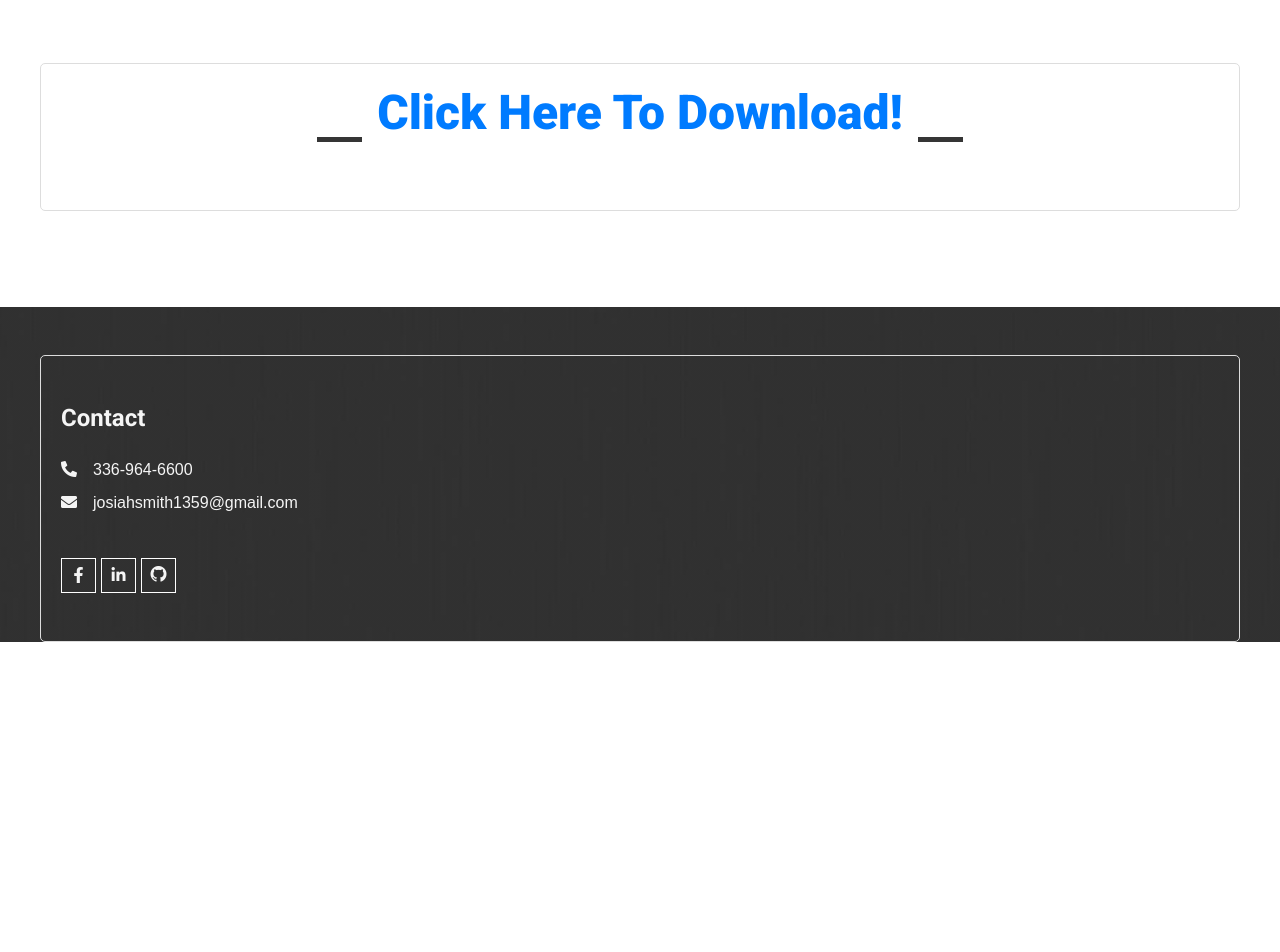
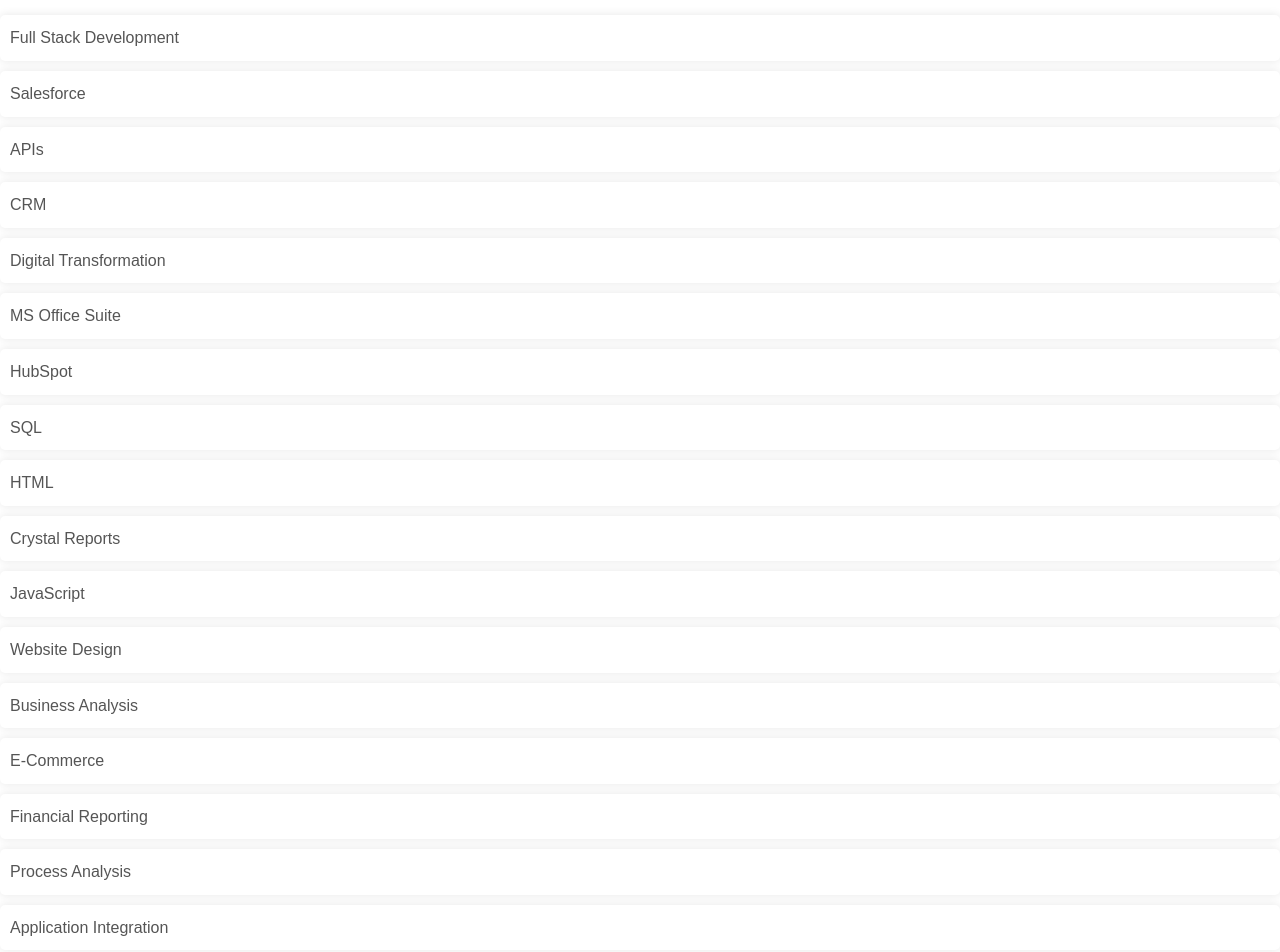
Before and after one commit to jssmith73/React-Portfolio, a React (Vite) app: page /Resume in a window 1280 px wide. Shown: the part 420-1372 px from the top of the page. Before the commit the page ends 1062 px from the top, so only its background shows below. Built offline with nearby package versions, Linux system fonts and the light colour scheme.

Commit message:
updated acceptance criteria changes

```diff
--- a/public/css/style.css
+++ b/public/css/style.css
@@ -110,8 +110,27 @@
     -moz-border-radius: 4px;
 }
 
+.prof {
+    list-style-type: none;
+    padding: 0;
+    margin: 0;
+}
+
+.prof-li {
+    margin: 10px 0;
+    padding: 10px;
+    background-color: #ffffff;
+    border-radius: 5px;
+    box-shadow: 0px 0px 10px 0px rgba(0, 0, 0, 0.1);
+    transition: background-color 0.3s ease;
+}
+
+li:hover {
+    background-color: #f0f0f0;
+  }
+
 @media (max-width: 991.98px) {
-    .navbar-light .navbar-nav .nav-link  {
+    .navbar-light .navbar-nav .nav-link {
         margin-right: 0;
         padding: 10px 0;
     }
@@ -256,7 +275,7 @@
     background-size: cover;
 }
 
-.breadcrumb-item + .breadcrumb-item::before {
+.breadcrumb-item+.breadcrumb-item::before {
     color: var(--light);
 }
 
@@ -301,19 +320,19 @@
         max-width: 100% !important;
     }
 
-    .about-text  {
+    .about-text {
         padding-right: calc(((100% - 960px) / 2) + .75rem);
     }
 }
 
 @media (min-width: 1200px) {
-    .about-text  {
+    .about-text {
         padding-right: calc(((100% - 1140px) / 2) + .75rem);
     }
 }
 
 @media (min-width: 1400px) {
-    .about-text  {
+    .about-text {
         padding-right: calc(((100% - 1320px) / 2) + .75rem);
     }
 }
@@ -335,19 +354,19 @@
         max-width: 100% !important;
     }
 
-    .feature-text  {
+    .feature-text {
         padding-left: calc(((100% - 960px) / 2) + .75rem);
     }
 }
 
 @media (min-width: 1200px) {
-    .feature-text  {
+    .feature-text {
         padding-left: calc(((100% - 1140px) / 2) + .75rem);
     }
 }
 
 @media (min-width: 1400px) {
-    .feature-text  {
+    .feature-text {
         padding-left: calc(((100% - 1320px) / 2) + .75rem);
     }
 }
@@ -411,19 +430,19 @@
         max-width: 100% !important;
     }
 
-    .quote-text  {
+    .quote-text {
         padding-right: calc(((100% - 960px) / 2) + .75rem);
     }
 }
 
 @media (min-width: 1200px) {
-    .quote-text  {
+    .quote-text {
         padding-right: calc(((100% - 1140px) / 2) + .75rem);
     }
 }
 
 @media (min-width: 1400px) {
-    .quote-text  {
+    .quote-text {
         padding-right: calc(((100% - 1320px) / 2) + .75rem);
     }
 }
@@ -489,6 +508,7 @@
 }
 
 @media (min-width: 768px) {
+
     .testimonial-carousel::before,
     .testimonial-carousel::after {
         width: 200px;
@@ -496,6 +516,7 @@
 }
 
 @media (min-width: 992px) {
+
     .testimonial-carousel::before,
     .testimonial-carousel::after {
         width: 300px;
@@ -550,19 +571,19 @@
         max-width: 100% !important;
     }
 
-    .contact-text  {
+    .contact-text {
         padding-left: calc(((100% - 960px) / 2) + .75rem);
     }
 }
 
 @media (min-width: 1200px) {
-    .contact-text  {
+    .contact-text {
         padding-left: calc(((100% - 1140px) / 2) + .75rem);
     }
 }
 
 @media (min-width: 1400px) {
-    .contact-text  {
+    .contact-text {
         padding-left: calc(((100% - 1320px) / 2) + .75rem);
     }
 }
--- a/src/pages/Contact.jsx
+++ b/src/pages/Contact.jsx
@@ -1,26 +1,60 @@
+import react, { useState } from 'react';
 import { validateEmail } from "../utils/helpers"
 
 const handleChange = (e) => {
-    if (e.target.name === 'email') {
-        const isValid = validateEmail(e.target.value);
-        if (!isValid) {
-            setErrorMessage('Your email is invalid.');
-    } else {
-        setErrorMessage('');
-    }
-       if(!e.target.value.length) {
-            setErrorMessage(`${e.target.name} is required.`);
-       } else {
-            setErrorMessage('');
-       }
-        if (!errorMessage) {
-            setFormState({ ...formState, [e.target.name]: e.target.value });
-            console.log('Handle Form', formState);
-        }
-    }
+    // if (e.target.name === 'email') {
+    //     const isValid = validateEmail(e.target.value);
+    //     if (!isValid) {
+    //         setErrorMessage('Your email is invalid.');
+    //     } else {
+    //         setErrorMessage('');
+    //     }
+    //     if (!e.target.value.length) {
+    //         setErrorMessage(`${e.target.name} is required.`);
+    //     } else {
+    //         setErrorMessage('');
+    //     }
+    //     if (!errorMessage) {
+    //         setFormState({ ...formState, [e.target.name]: e.target.value });
+    //         console.log('Handle Form', formState);
+    //     }
+    // }
+    setInputValue(e.target.value);
+
 };
 
-export default function Contact() {
+// const input = document.querySelector('form-control');
+
+// const handleName = () => {
+//     if (input.value='')
+//       alert('Please enter your name!');
+// };
+// const handleEmail = () => {
+//     if (input.value='')
+//     alert('Please enter your email!');
+// };
+// const handleMessage = () => {
+//     if (input.value='')
+//     alert('Please enter a message!');
+// };
+
+const FormWithErrorMessage = () => {
+    const [inputValue, setInputValue] = useState('');
+    const [showError, setShowError] = useState(false);
+
+    const handleMouseLeave = () => {
+        if (inputValue.trim() === '') {
+            setShowError(true);
+        } else {
+            setShowError(false);
+        }
+    };
+
+    const handleChange = (e) => {
+        setInputValue(e.target.value);
+    };
+
+    // function Contact() {
     return (
         <div className="container-fluid page-header py-5 mb-5">
             <div className="container py-5">
@@ -35,15 +69,22 @@
                                 <div className="section-title text-start">
                                     <h1 className="display-5 mb-4">Contact Me</h1>
                                 </div>
-                                <p className="mb-4">Please contact me via the form below and I will respond as soon as possible! <a href="https://htmlcodex.com/contact-form">Download Now</a>.</p>
-                                <form id="ajax-contact" method="post" action="mailer.php">
+                                <p className="mb-4">Please contact me via the form below and I will respond as soon as possible!</p>
+                                <form id="ajax-contact" method="post" action="mailer.php" >
                                     <div className="row g-3">
 
                                         {/* Name Enter */}
 
                                         <div className="col-md-6">
                                             <div className="form-floating">
-                                                <input type="text" className="form-control" id="name" placeholder="Your Name" />
+                                                <input type="text"
+                                                    className="form-control"
+                                                    id="name"
+                                                    placeholder="Your Name"
+                                                    value={inputValue}
+                                                    onChange={handleChange}
+                                                    onMouseLeave={handleMouseLeave} />
+                                                {showError && <div style={{ color: 'red' }}>Please enter a value!</div>}
                                                 <label htmlFor="name">Your Name</label>
                                             </div>
                                         </div>
@@ -52,14 +93,17 @@
 
                                         <div className="col-md-6">
                                             <div className="form-floating">
-                                                <input type="email" className="form-control" id="email" placeholder="Your Email" onBlur={handleChange}/>
+                                                <input
+                                                    type="email"
+                                                    className="form-control"
+                                                    id="email"
+                                                    placeholder="Your Email"
+                                                    value={inputValue}
+                                                    onChange={handleChange}
+                                                    onMouseLeave={handleMouseLeave}
+                                                />
+                                                {showError && <div style={{ color: 'red' }}>Please enter a value!</div>}
                                                 <label htmlFor="email">Your Email</label>
-                                            </div>
-                                        </div>
-                                        <div className="col-12">
-                                            <div className="form-floating">
-                                                <input type="text" className="form-control" id="subject" placeholder="Subject" />
-                                                <label htmlFor="subject">Subject</label>
                                             </div>
                                         </div>
 
@@ -67,7 +111,16 @@
 
                                         <div className="col-12">
                                             <div className="form-floating">
-                                                <textarea className="form-control" placeholder="Leave a message here" id="message" style={{ height: "100px" }}></textarea>
+                                                <textarea
+                                                className="form-control"
+                                                placeholder="Leave a message here"
+                                                id="message"
+                                                style={{ height: "100px" }}
+                                                ovalue={inputValue}
+                                                onChange={handleChange}
+                                                onMouseLeave={handleMouseLeave}>
+                                                </textarea>
+                                                {showError && <div style={{ color: 'red' }}>Please enter a value!</div>}
                                                 <label htmlFor="message">Message</label>
                                             </div>
                                         </div>
@@ -85,3 +138,6 @@
         </div>
     )
 }
+
+
+export default FormWithErrorMessage;
--- a/src/pages/Resume.jsx
+++ b/src/pages/Resume.jsx
@@ -18,6 +18,33 @@
 
   return (
     <div>
+      <section className="technical-skills">
+      <div class="container-fluid page-header py-5 mb-5">
+        <div class="container py-5">
+          <h1 class="display-3 text-white mb-3 animated slideInDown text-center">Technical Skills</h1>ject
+        </div>
+      </div>
+        <ul className='prof'>
+          <li className='prof-li'>Full Stack Development</li>
+          <li className='prof-li'>Salesforce</li>
+          <li className='prof-li'>APIs</li>
+          <li className='prof-li'>CRM</li>
+          <li className='prof-li'>Digital Transformation</li>
+          <li className='prof-li'>MS Office Suite</li>
+          <li className='prof-li'>HubSpot</li>
+          <li className='prof-li'>SQL</li>
+          <li className='prof-li'>HTML</li>
+          <li className='prof-li'>Crystal Reports</li>
+          <li className='prof-li'>JavaScript</li>
+          <li className='prof-li'>Website Design</li>
+          <li className='prof-li'>Business Analysis</li>
+          <li className='prof-li'>E-Commerce</li>
+          <li className='prof-li'>Financial Reporting</li>
+          <li className='prof-li'>Process Analysis</li>
+          <li className='prof-li'>Application Integration</li>
+        </ul>
+      </section>
+
       <div class="container-fluid page-header py-5 mb-5">
         <div class="container py-5">
           <h1 class="display-3 text-white mb-3 animated slideInDown text-center">Resume</h1>ject
```
